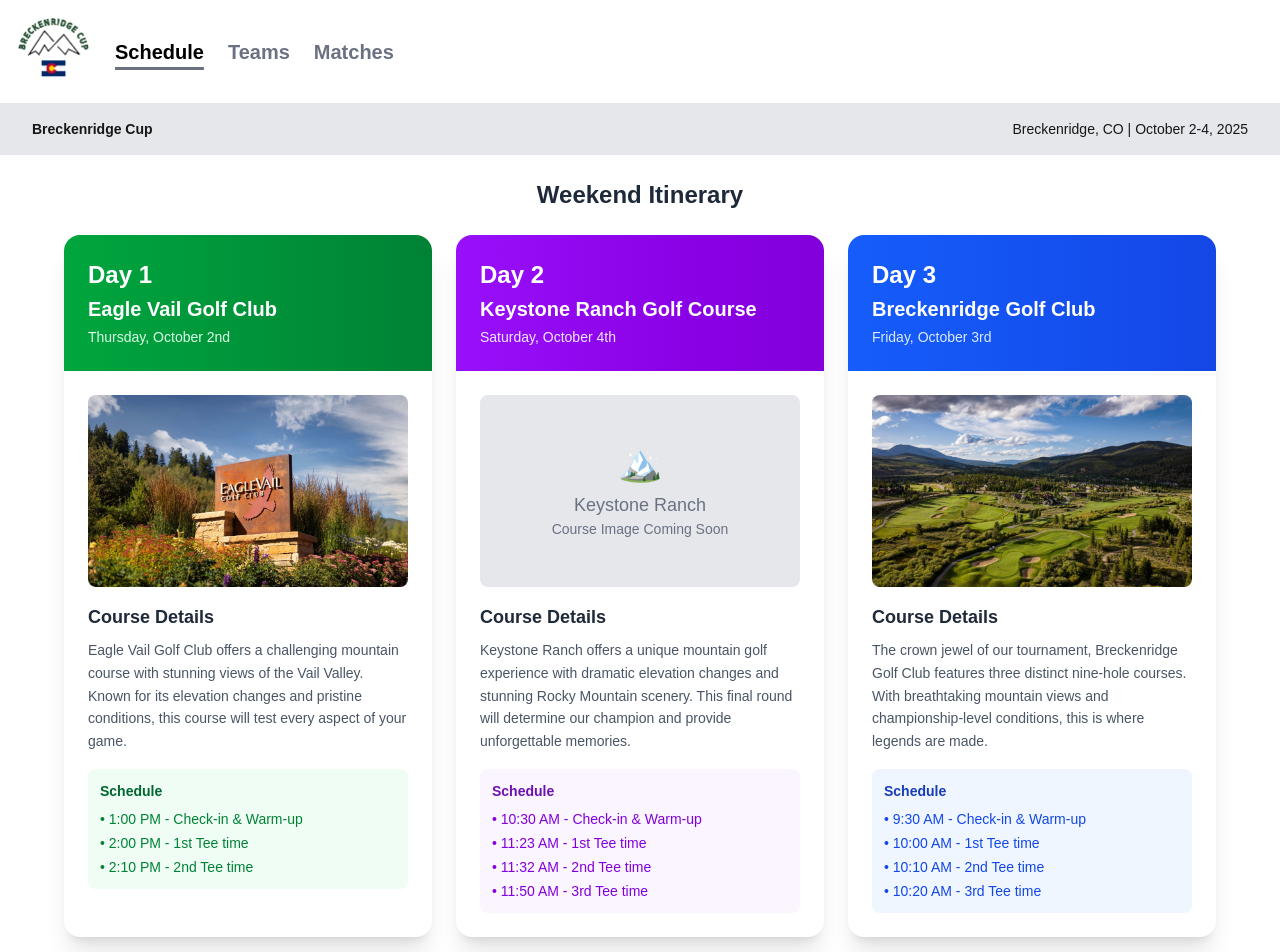
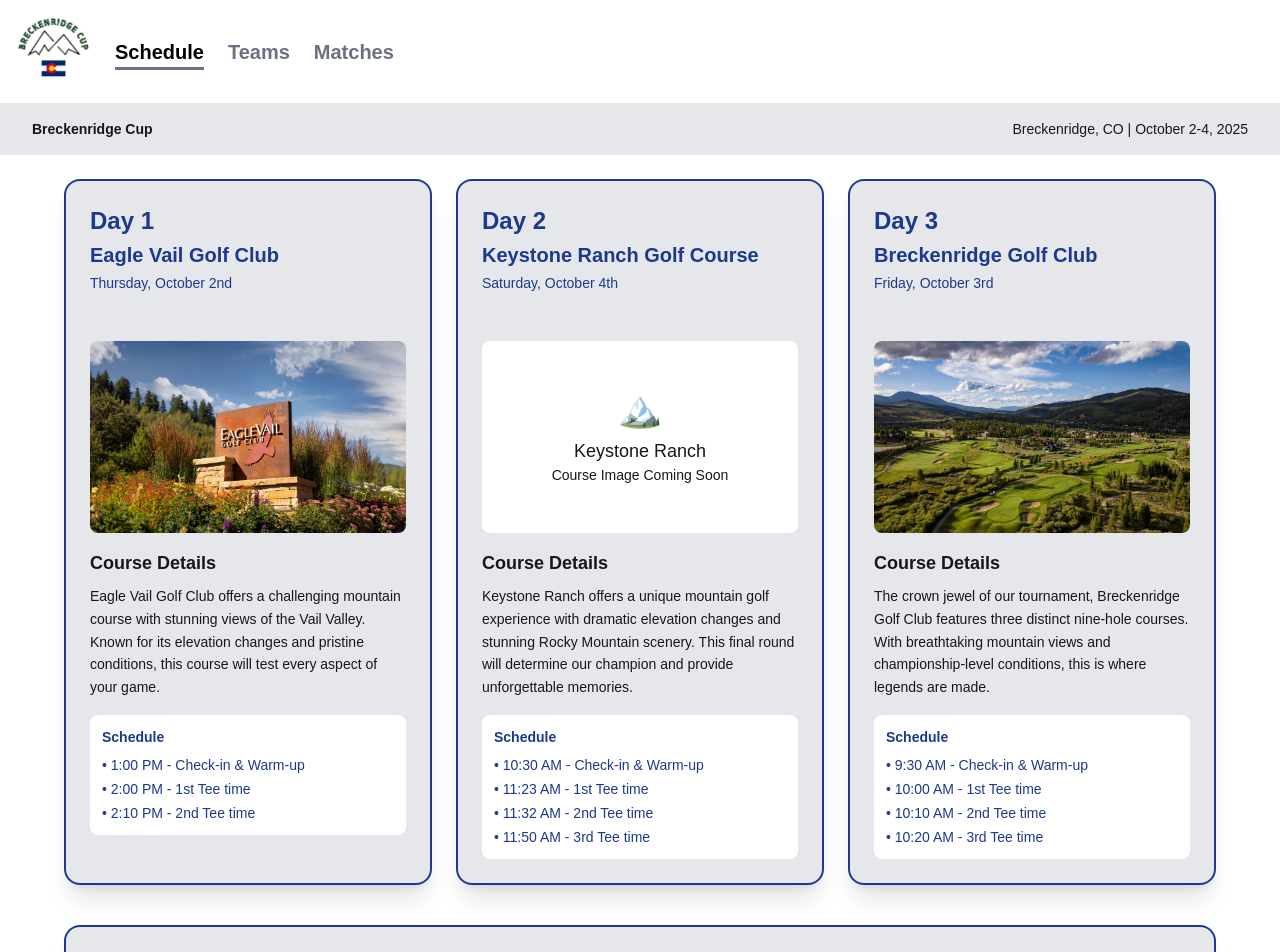
Before and after one commit to MatthewIczkowski/golf-trip, a Next.js app: page /schedule in a window 1280 px wide. Shown: the top 952 px of the page. Built offline with nearby package versions, Linux system fonts and the light colour scheme.

Commit message:
improved schedule styling

```diff
--- a/src/app/schedule/page.tsx
+++ b/src/app/schedule/page.tsx
@@ -6,21 +6,15 @@
   return (
     <div className="min-h-screen py-6 px-4">
       <div className="max-w-6xl mx-auto">
-        {/* Header */}
-        <div className="text-center mb-6">
-          <h1 className="text-xl md:text-2xl font-bold text-gray-800 mb-2">
-            Weekend Itinerary
-          </h1>
-        </div>
 
         {/* Tournament Days Grid */}
-        <div className="grid grid-cols-1 md:grid-cols-2 lg:grid-cols-3 gap-6 mb-16">
+        <div className="grid grid-cols-1 md:grid-cols-2 lg:grid-cols-3 gap-6 mb-10">
           {/* Day 1 - Eagle Vail */}
-          <div className="bg-white rounded-2xl shadow-xl overflow-hidden">
-            <div className="bg-gradient-to-r from-green-600 to-green-700 text-white p-6">
+          <div className="bg-gray-200 border-2 border-blue-900 rounded-2xl shadow-xl overflow-hidden">
+            <div className="text-blue-900 p-6">
               <h2 className="text-2xl font-bold mb-1">Day 1</h2>
               <h3 className="text-xl font-semibold">Eagle Vail Golf Club</h3>
-              <p className="text-green-100 text-sm mt-1">Thursday, October 2nd</p>
+              <p className="text-blue-900 text-sm mt-1">Thursday, October 2nd</p>
             </div>
 
             <div className="p-6">
@@ -30,17 +24,17 @@
 
               <div className="space-y-4">
                 <div>
-                  <h4 className="text-lg font-semibold text-gray-800 mb-2">Course Details</h4>
-                  <p className="text-gray-600 text-sm leading-relaxed">
+                  <h4 className="text-lg font-semibold mb-2">Course Details</h4>
+                  <p className="text-sm leading-relaxed">
                     Eagle Vail Golf Club offers a challenging mountain course with stunning
                     views of the Vail Valley. Known for its elevation changes and pristine
                     conditions, this course will test every aspect of your game.
                   </p>
                 </div>
 
-                <div className="bg-green-50 p-3 rounded-lg">
-                  <h5 className="font-semibold text-green-800 mb-2 text-sm">Schedule</h5>
-                  <ul className="text-green-700 space-y-1 text-sm">
+                <div className="bg-white p-3 rounded-lg">
+                  <h5 className="font-semibold text-blue-900 mb-2 text-sm">Schedule</h5>
+                  <ul className="text-blue-900 space-y-1 text-sm">
                     <li>• 1:00 PM - Check-in & Warm-up</li>
                     <li>• 2:00 PM - 1st Tee time</li>
                     <li>• 2:10 PM - 2nd Tee time</li>
@@ -51,16 +45,16 @@
           </div>
 
           {/* Day 2 - Keystone Ranch */}
-          <div className="bg-white rounded-2xl shadow-xl overflow-hidden">
-            <div className="bg-gradient-to-r from-purple-600 to-purple-700 text-white p-6">
+          <div className="bg-gray-200 border-2 border-blue-900 rounded-2xl shadow-xl overflow-hidden">
+            <div className=" text-blue-900 p-6">
               <h2 className="text-2xl font-bold mb-1">Day 2</h2>
               <h3 className="text-xl font-semibold">Keystone Ranch Golf Course</h3>
-              <p className="text-purple-100 text-sm mt-1">Saturday, October 4th</p>
+              <p className="text-blue-900 text-sm mt-1">Saturday, October 4th</p>
             </div>
 
             <div className="p-6">
-              <div className="bg-gray-200 rounded-lg h-48 flex items-center justify-center mb-4">
-                <div className="text-center text-gray-500">
+              <div className="bg-white rounded-lg h-48 flex items-center justify-center mb-4">
+                <div className="text-center">
                   <div className="text-4xl mb-2">🏔️</div>
                   <p className="text-lg">Keystone Ranch</p>
                   <p className="text-sm">Course Image Coming Soon</p>
@@ -69,17 +63,17 @@
 
               <div className="space-y-4">
                 <div>
-                  <h4 className="text-lg font-semibold text-gray-800 mb-2">Course Details</h4>
-                  <p className="text-gray-600 text-sm leading-relaxed">
+                  <h4 className="text-lg font-semibold mb-2">Course Details</h4>
+                  <p className="text-sm leading-relaxed">
                     Keystone Ranch offers a unique mountain golf experience with dramatic
                     elevation changes and stunning Rocky Mountain scenery. This final round
                     will determine our champion and provide unforgettable memories.
                   </p>
                 </div>
 
-                <div className="bg-purple-50 p-3 rounded-lg">
-                  <h5 className="font-semibold text-purple-800 mb-2 text-sm">Schedule</h5>
-                  <ul className="text-purple-700 space-y-1 text-sm">
+                <div className="bg-white p-3 rounded-lg">
+                  <h5 className="font-semibold text-blue-900 mb-2 text-sm">Schedule</h5>
+                  <ul className="text-blue-900 space-y-1 text-sm">
                     <li>• 10:30 AM - Check-in & Warm-up</li>
                     <li>• 11:23 AM - 1st Tee time</li>
                     <li>• 11:32 AM - 2nd Tee time</li>
@@ -92,31 +86,31 @@
 
 
         {/* Day 3 - Breckenridge Golf Club */}
-        <div className="bg-white rounded-2xl shadow-xl overflow-hidden">
-            <div className="bg-gradient-to-r from-blue-600 to-blue-700 text-white p-6">
+        <div className="bg-gray-200 border-2 border-blue-900 rounded-2xl shadow-xl overflow-hidden">
+            <div className="text-blue-900 p-6">
               <h2 className="text-2xl font-bold mb-1">Day 3</h2>
               <h3 className="text-xl font-semibold">Breckenridge Golf Club</h3>
-              <p className="text-blue-100 text-sm mt-1">Friday, October 3rd</p>
+              <p className="text-blue-900 text-sm mt-1">Friday, October 3rd</p>
             </div>
 
             <div className="p-6">
-              <div className="bg-gray-200 rounded-lg h-48 flex items-center justify-center mb-4">
+              <div className="bg-white rounded-lg h-48 flex items-center justify-center mb-4">
                 <Image src={breckenridge} alt="Breckenridge Golf Club" width={400} height={300} className="w-full h-full object-cover rounded-lg" />
               </div>
 
               <div className="space-y-4">
                 <div>
-                  <h4 className="text-lg font-semibold text-gray-800 mb-2">Course Details</h4>
-                  <p className="text-gray-600 text-sm leading-relaxed">
+                  <h4 className="text-lg font-semibold mb-2">Course Details</h4>
+                  <p className="text-sm leading-relaxed">
                     The crown jewel of our tournament, Breckenridge Golf Club features
                     three distinct nine-hole courses. With breathtaking mountain views
                     and championship-level conditions, this is where legends are made.
                   </p>
                 </div>
 
-                <div className="bg-blue-50 p-3 rounded-lg">
-                  <h5 className="font-semibold text-blue-800 mb-2 text-sm">Schedule</h5>
-                  <ul className="text-blue-700 space-y-1 text-sm">
+                <div className="bg-white p-3 rounded-lg">
+                  <h5 className="font-semibold text-blue-900 mb-2 text-sm">Schedule</h5>
+                  <ul className="text-blue-900 space-y-1 text-sm">
                     <li>• 9:30 AM - Check-in & Warm-up</li>
                     <li>• 10:00 AM - 1st Tee time</li>
                     <li>• 10:10 AM - 2nd Tee time</li>
@@ -129,23 +123,23 @@
         </div>
 
         {/* Additional Information */}
-        <div className="bg-white rounded-2xl shadow-xl p-8">
-          <h3 className="text-2xl font-bold text-gray-800 mb-6 text-center">Tournament Information</h3>
+        <div className="bg-gray-200 border-2 border-blue-900 rounded-2xl shadow-xl p-8">
+          <h3 className="text-2xl font-bold mb-6 text-center">Tournament Information</h3>
 
           <div className="grid md:grid-cols-3 gap-6">
-            <div className="text-center p-4 bg-green-50 rounded-lg">
+            <div className="text-center p-4 bg-white rounded-lg">
               <div className="text-3xl mb-2">🏆</div>
               <h4 className="font-semibold text-green-800 mb-2">Format</h4>
               <p className="text-green-700 text-sm">Ryder Cup</p>
             </div>
 
-            <div className="text-center p-4 bg-blue-50 rounded-lg">
+            <div className="text-center p-4 bg-white rounded-lg">
               <div className="text-3xl mb-2">📅</div>
               <h4 className="font-semibold text-blue-800 mb-2">Duration</h4>
               <p className="text-blue-700 text-sm">3 Days, 3 Rounds</p>
             </div>
 
-            <div className="text-center p-4 bg-purple-50 rounded-lg">
+            <div className="text-center p-4 bg-white rounded-lg">
               <div className="text-3xl mb-2">🏌️</div>
               <h4 className="font-semibold text-purple-800 mb-2">Prizes</h4>
               <p className="text-purple-700 text-sm">Bragging Rights</p>
```
